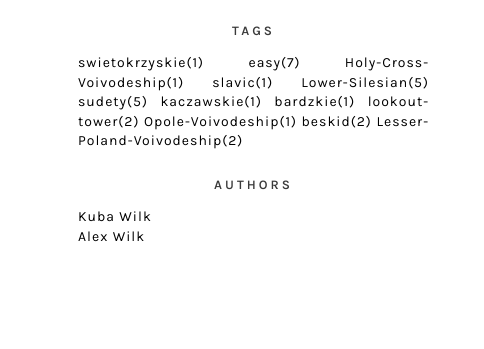
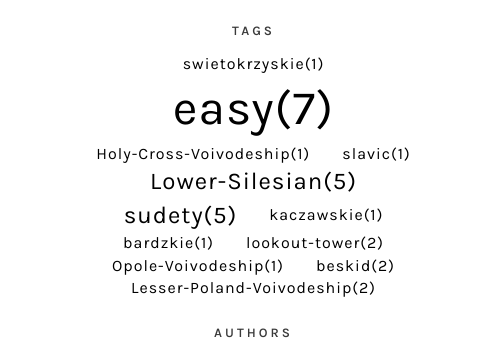
Before and after one commit to OllaWilk/korona-gor-polski-blog, a website: page index.html in a window 1280 px wide. Shown: the part 926-1275 px from the top of the page, 796-1280 px from the left. Drawn offline with Linux system fonts and the light colour scheme.

Commit message:
generae cloud of tags

```diff
--- a/index.html
+++ b/index.html
@@ -459,7 +459,7 @@
             </div>
             <div class="tags-wrap">
               <h2 class="section-title">Tags</h2>
-              <ul class="list tags">
+              <ul class="tags">
                 <!-- LIST OF TAGS -->
               </ul>
               <h2 class="section-title">Authors</h2>
--- a/js/options.js
+++ b/js/options.js
@@ -8,5 +8,7 @@ const opt = {
   articleTagsSelector: '.post-tags ul',
   allPostsBtn: '.all-posts > h2',
   articleAuthorSelector: '.post-author',
-  tagsListSelector: '.tags.list',
+  tagsListSelector: '.tags',
+  clounClassCount: 5,
+  cloudClassPrefix: 'tag-size-',
 };
--- a/js/script.js
+++ b/js/script.js
@@ -64,6 +64,33 @@
 
   generateTitleLinks();
 
+  function calculateTagsParams(tags) {
+    const params = {
+      max: 0,
+      min: 999999,
+    };
+
+    for (let tag in tags) {
+      if (tags[tag] > params.max) {
+        params.max = tags[tag];
+      }
+
+      if (tags[tag] < params.min) {
+        params.min = tags[tag];
+      }
+    }
+    return params;
+  }
+
+  function calculateTagClass(count, params) {
+    const normalizedCount = count - params.min;
+    const normalizedMax = params.max - params.min;
+    const percentage = normalizedCount / normalizedMax;
+    const classNumber = Math.floor(percentage * (opt.clounClassCount - 1) + 1);
+
+    return classNumber;
+  }
+
   function generateTags() {
     /* [NEW] create a new variable allTags with an empty object */
     let allTags = {};
@@ -105,8 +132,7 @@
     /* [NEW] find list of tags in right column */
     const tagList = document.querySelector('.tags');
 
-    /* [NEW] add html from allTags to tagList */
-    // tagList.innerHTML = allTags.join(' ');
+    const tagsParams = calculateTagsParams(allTags);
 
     /* [NEW] create variable for all links HTML code */
     let allTagsHTML = '';
@@ -114,11 +140,17 @@
     /* [NEW] START LOOP: for each tag in allTags: */
     for (let tag in allTags) {
       /* [NEW] generate code of a link and add it to allTagsHTML */
-      allTagsHTML += `<a href="#tag-${tag}">${tag}(${allTags[tag]}) </a>`;
-      // allTagsHTML += tag + ' (' + allTags[tag] + ') ';
-      /* [NEW] END LOOP: for each tag in allTags: */
+      const tagLinkHTML = `<li>
+        <a class="${opt.cloudClassPrefix}${calculateTagClass(
+        allTags[tag],
+        tagsParams
+      )}"
+          href="#tag-${tag}">
+          ${tag}(${allTags[tag]})
+          </a>
+      </li>`;
+      allTagsHTML += tagLinkHTML;
     }
-
     /*[NEW] add HTML from allTagsHTML to tagList */
     tagList.innerHTML = allTagsHTML;
   }
@@ -131,7 +163,6 @@
     const clickedElement = this;
     /* make a new constant "href" and read the attribute "href" of the clicked element */
     const href = clickedElement.getAttribute('href');
-    console.log(href);
     /* make a new constant "tag" and extract tag from the "href" constant */
     const tag = href.replace('#tag-', '');
 
@@ -233,9 +264,13 @@
     generateTitleLinks(`[data-author="${author}"]`);
   }
   /*Get all posts */
-  document
-    .querySelector(opt.allPostsBtn)
-    .addEventListener('click', () => generateTitleLinks());
+  document.querySelector(opt.allPostsBtn).addEventListener('click', () => {
+    generateTitleLinks();
+
+    document
+      .querySelectorAll(`a.active`)
+      .forEach((e) => e.classList.remove('active'));
+  });
 
   addClickListenersToTags();
   addClickListenersToAuthors();
--- a/sass/_aside.scss
+++ b/sass/_aside.scss
@@ -61,3 +61,25 @@
     }
   }
 }
+
+.tags {
+  display: flex;
+  align-items: center;
+  justify-content: center;
+  flex-wrap: wrap;
+
+  a {
+    margin: 1rem;
+  }
+
+  .tag-size-1 {
+    font-size: 16px;
+  }
+
+  .tag-size-3 {
+    font-size: calc(16px * 1.5);
+  }
+  .tag-size-5 {
+    font-size: calc(16px * 3);
+  }
+}
```
Also changed, not shown: css/style.css, 1 other file.
